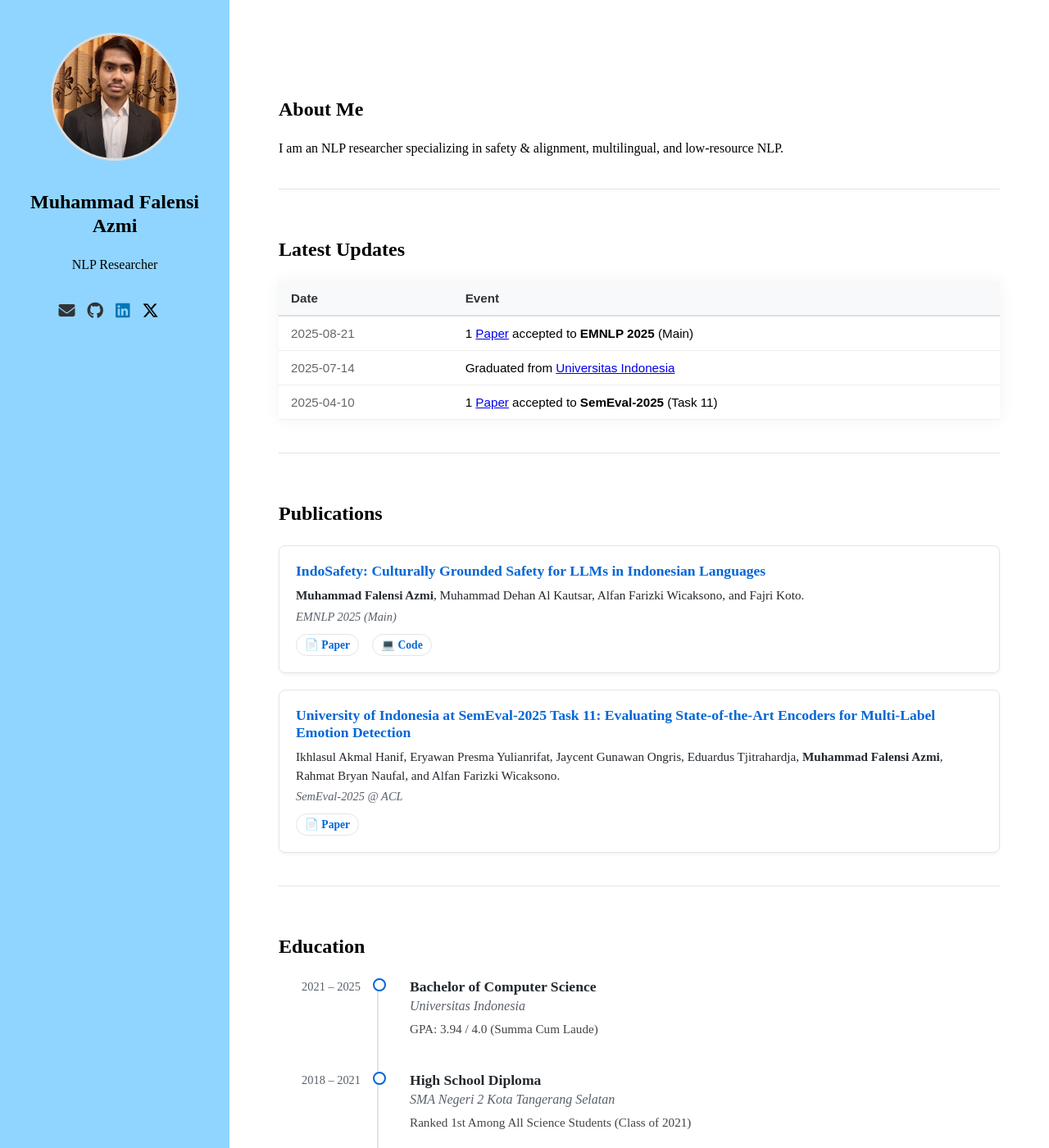
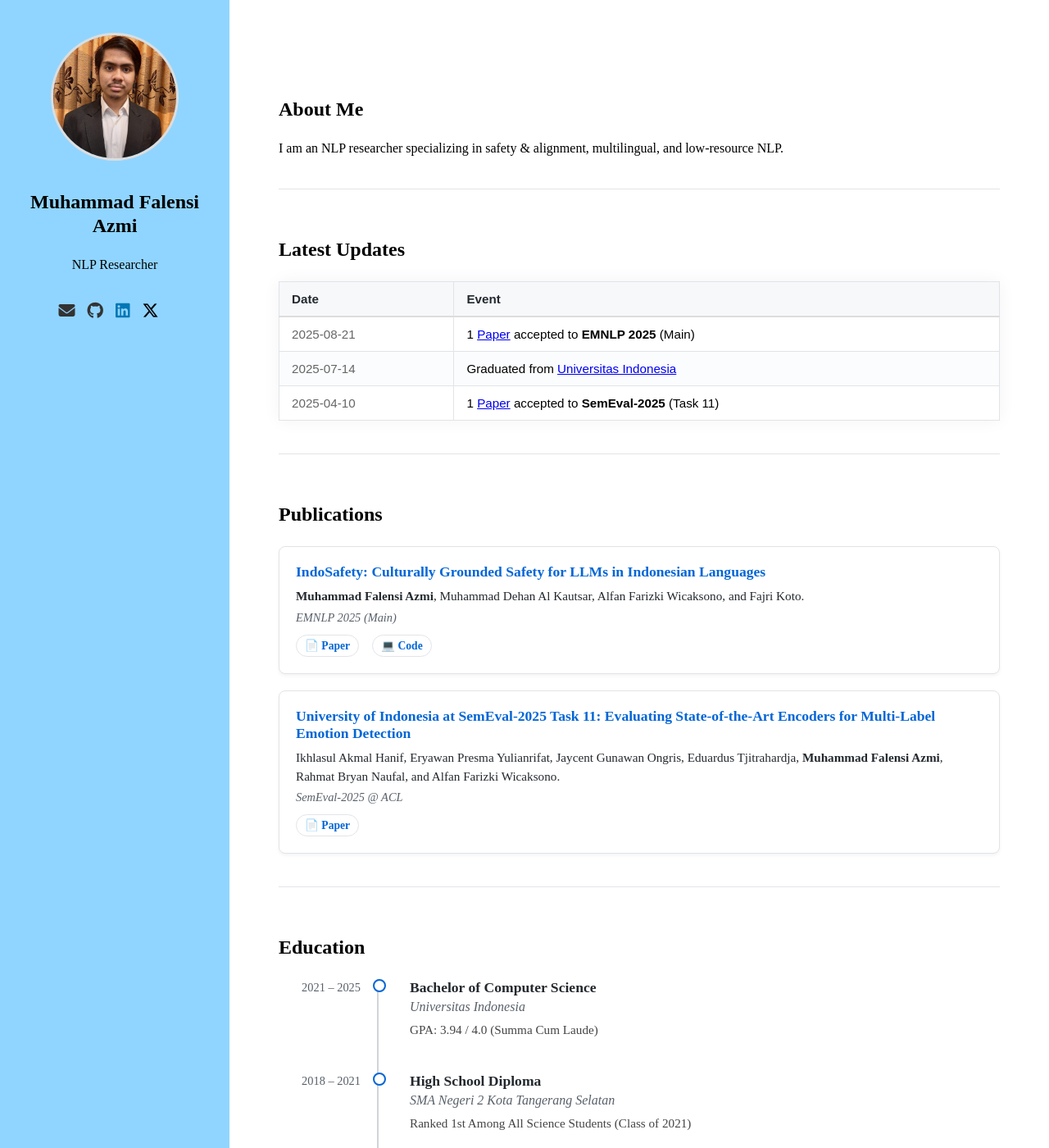
Before and after one commit to falensiazmi/falensiazmi.github.io, a Jekyll site: the page built from index.md, in a window 1280 px wide and 1400 px high. Shown: the whole window at 82% size. Built offline with Jekyll 4.4.1, drawn with Linux system fonts in a browser that asks for light colours; a style sheet for code colours, icons or effects is not loaded.

Commit message:
fix: try fix deployed version

```diff
--- a/assets/css/education.css
+++ b/assets/css/education.css
@@ -13,9 +13,10 @@
   position: absolute;
   top: 0;
   bottom: 0;
-  left: 120px; /* Adjusts horizontal position of the line */
+  left: 120px;
   width: 2px;
-  background-color: #e1e4e8;
+  background-color: #d1d5da; /* Made slightly darker so it's visible */
+  z-index: 0; /* Forces it to sit BEHIND the content */
 }
 
 .edu-item {
@@ -44,7 +45,8 @@
   border-radius: 50%;
   background-color: #ffffff;
   border: 2px solid #0366d6; /* Your theme blue */
-  z-index: 1; /* Sits on top of the line */
+  z-index: 2; /* Forces it ABOVE the line */
+  background-color: #fff; /* Ensures line doesn't show through the dot */
 }
 
 /* RIGHT COLUMN: Content */
--- a/assets/css/publications.css
+++ b/assets/css/publications.css
@@ -64,3 +64,27 @@
 .pub-links a:hover {
   background-color: #f1f8ff;
 }
+
+/* --- Table Styling (Fix for GitHub Pages) --- */
+table {
+  width: 100%;
+  border-collapse: collapse; /* Removes double borders */
+  margin-bottom: 20px;
+  border: 1px solid #e1e4e8; /* Outer border */
+}
+
+th, td {
+  padding: 10px 15px;
+  border: 1px solid #e1e4e8; /* Inner borders */
+  text-align: left;
+}
+
+th {
+  background-color: #f6f8fa; /* The grey header background you wanted */
+  font-weight: 600;
+  color: #24292e;
+}
+
+tr:nth-child(even) {
+  background-color: #fbfcfd; /* Optional: Slight zebra striping for readability */
+}
```
